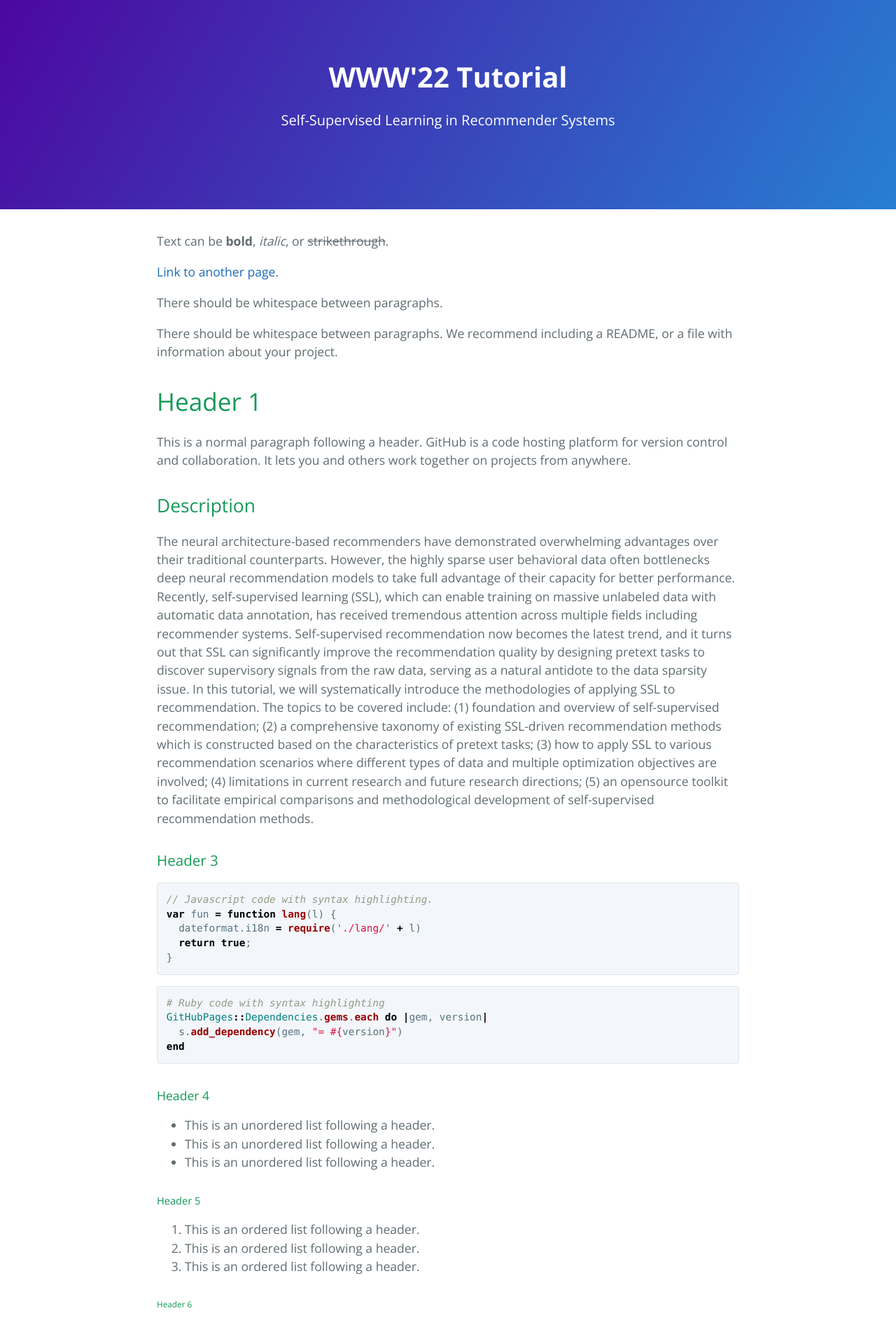
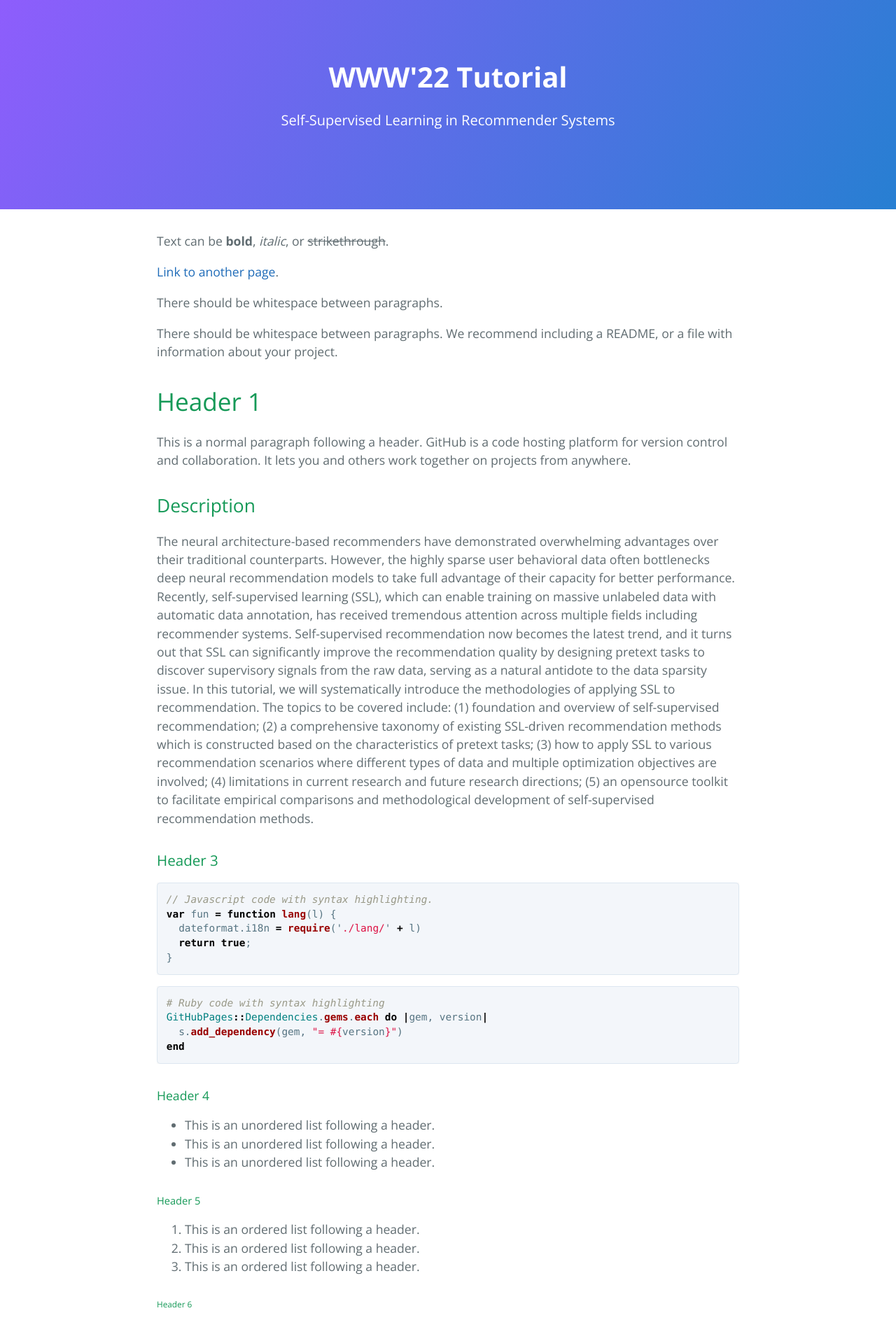
Before and after one commit to ssl-recsys/ssl-recsys.github.io, a Jekyll site: the page built from index.md, in a window 1280 px wide. Shown: the top 1886 px of the page at 70% size. Built offline with Jekyll 4.4.1, drawn with Linux system fonts in a browser that asks for light colours.

Commit message:
initialization

```diff
--- a/_sass/variables.scss
+++ b/_sass/variables.scss
@@ -5,7 +5,7 @@ $medium-breakpoint: 42em !default;
 // Headers
 $header-heading-color: #fff !default;
 $header-bg-color: #277fd2 !default;
-$header-bg-color-secondary: #4c07a1 !default;
+$header-bg-color-secondary: #8e5dfc !default;
 
 // Text
 $section-headings-color: #159957 !default;
--- a/assets/css/style.scss
+++ b/assets/css/style.scss
@@ -3,5 +3,5 @@
 // Headers
 $header-heading-color: #fff !default;
 $header-bg-color: #277fd2;
-$header-bg-color-secondary: #4c07a1;
+$header-bg-color-secondary: #8e5dfc;
 @import 'jekyll-theme-cayman';
```
